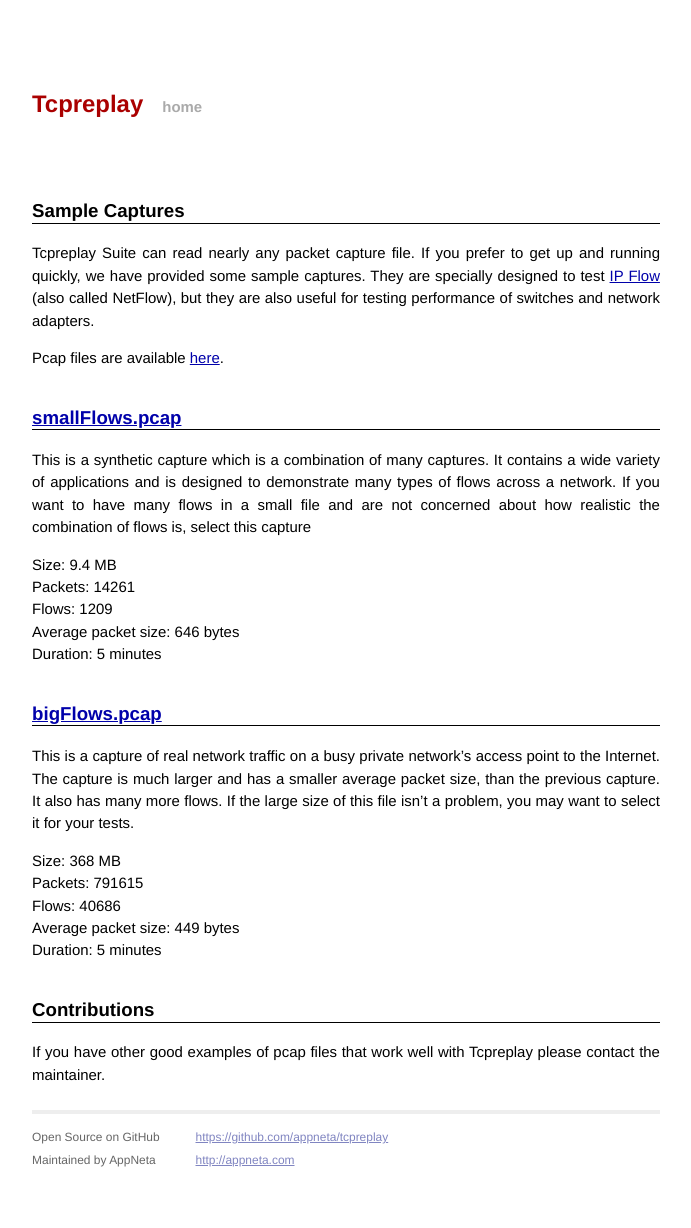
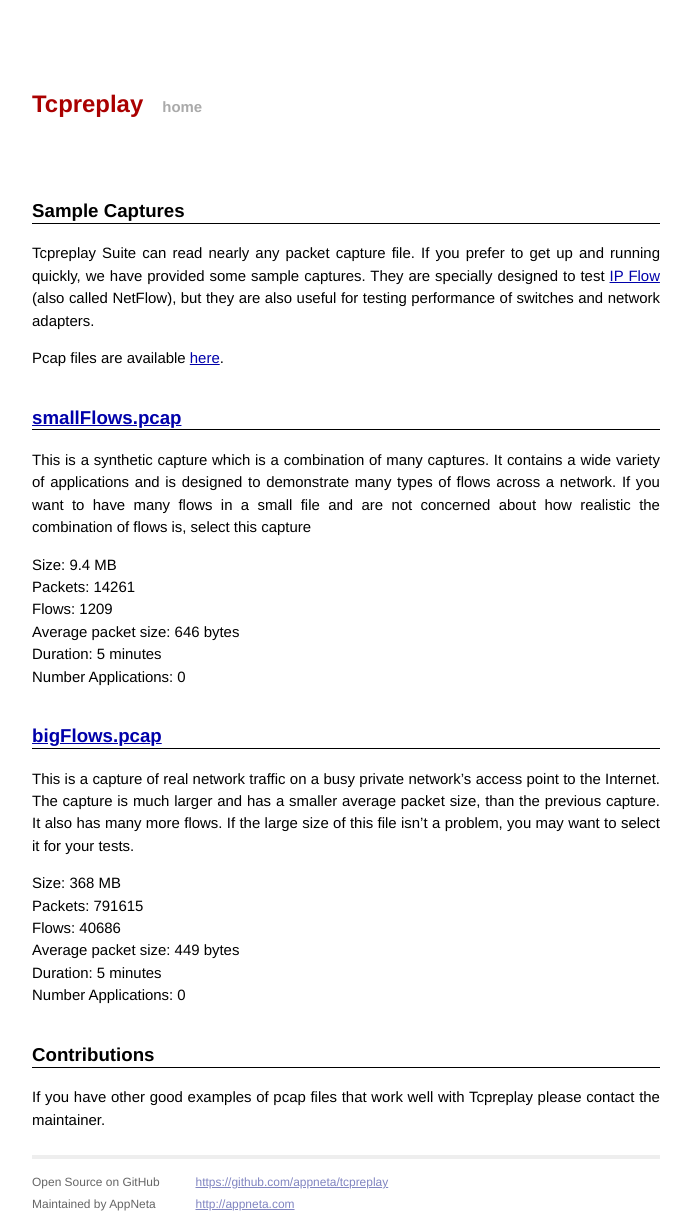
Before and after one commit to abiryukov/appneta.github.io, a Jekyll site: the page built from wiki/captures.markdown, in a window 1280 px wide. Shown: the whole page, without its empty margins (294-985 px from the left). Built offline with Jekyll 4.4.1, drawn with Linux system fonts in a browser that asks for light colours; Markdown is read by kramdown in place of the engine named in the settings; before the commit the page ends 1183 px from its top, so only the background shows below that.

Commit message:
Initial commit for adding application count in capture files

```diff
--- a/wiki/captures.markdown
+++ b/wiki/captures.markdown
@@ -22,6 +22,7 @@
 Flows:			1209
 Average packet size:	646 bytes
 Duration:		5 minutes
+Number Applications:    0
 
 
 ## [bigFlows.pcap][big]
@@ -36,6 +37,7 @@
 Flows:			40686
 Average packet size:	449 bytes
 Duration:		5 minutes
+Number Applications:    0
 
 
 ## Contributions
```
